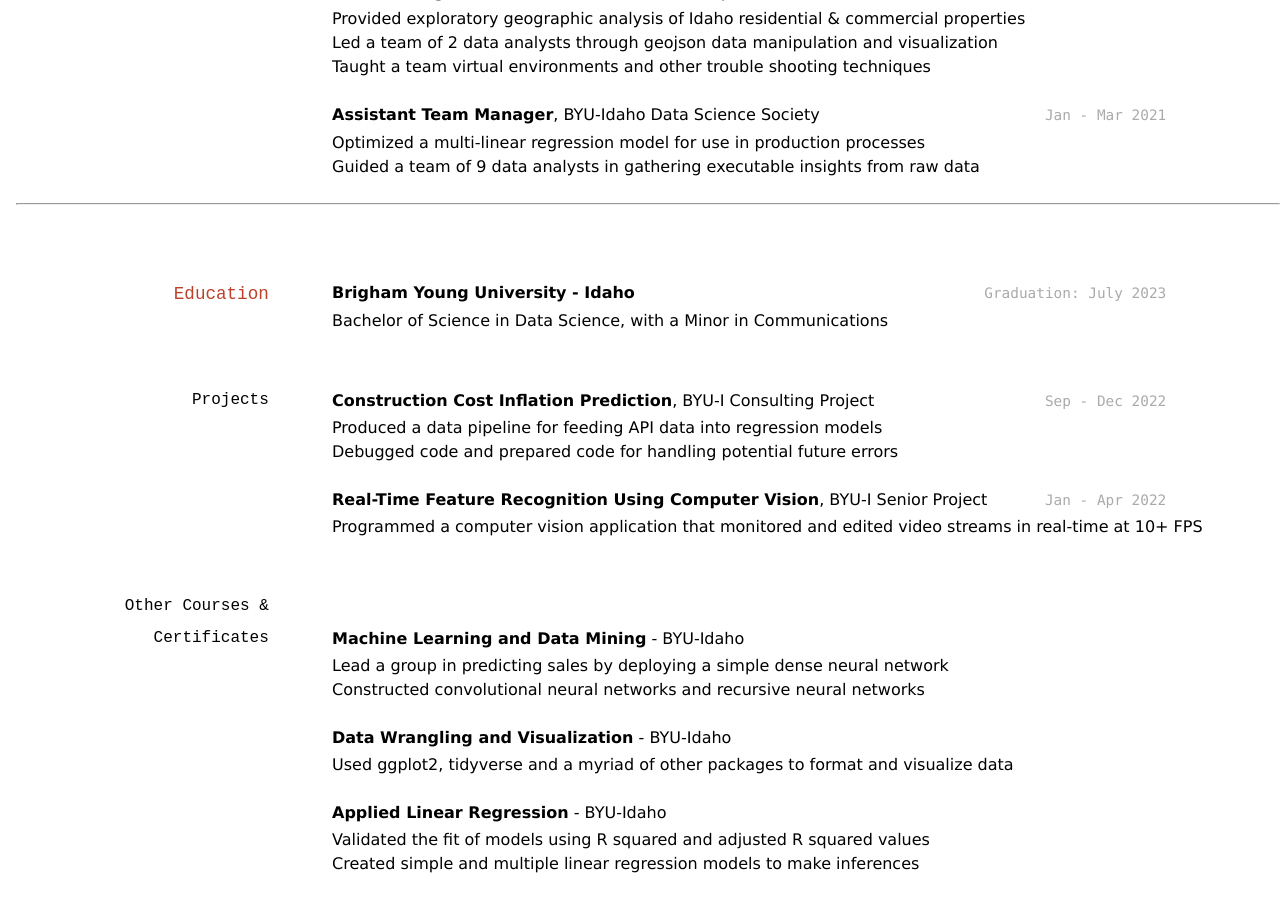
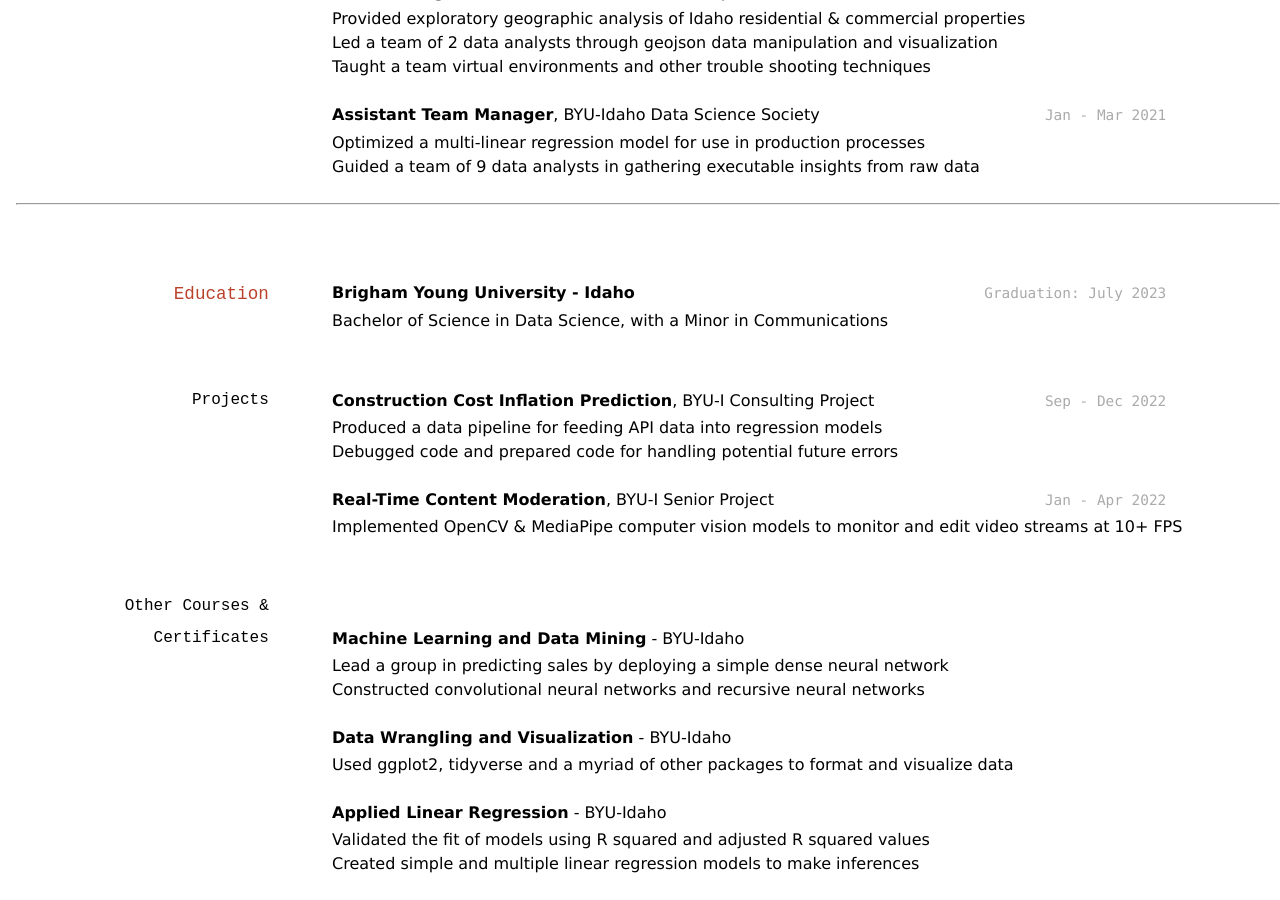
Before and after one commit to BrianGrant-Data/Resume, a Jekyll site: the page built from docs/index.md, in a window 1280 px wide and 900 px high, scrolled down 665 px. Built offline with Jekyll 4.4.1, drawn with Linux system fonts in a browser that asks for light colours.

Commit message:
Project wasn't fitting on page

```diff
--- a/docs/index.md
+++ b/docs/index.md
@@ -65,8 +65,8 @@
 - Debugged code and prepared code for handling potential future errors
 
 `Jan - Apr 2022`
-__Real-Time Feature Recognition Using Computer Vision__, BYU-I Senior Project
-- Programmed a computer vision application that monitored and edited video streams in real-time at 10+ FPS
+__Real-Time Content Moderation__, BYU-I Senior Project
+- Implemented OpenCV & MediaPipe computer vision models to monitor and edit video streams at 10+ FPS
 
 
 ### Other Courses & Certificates
```
